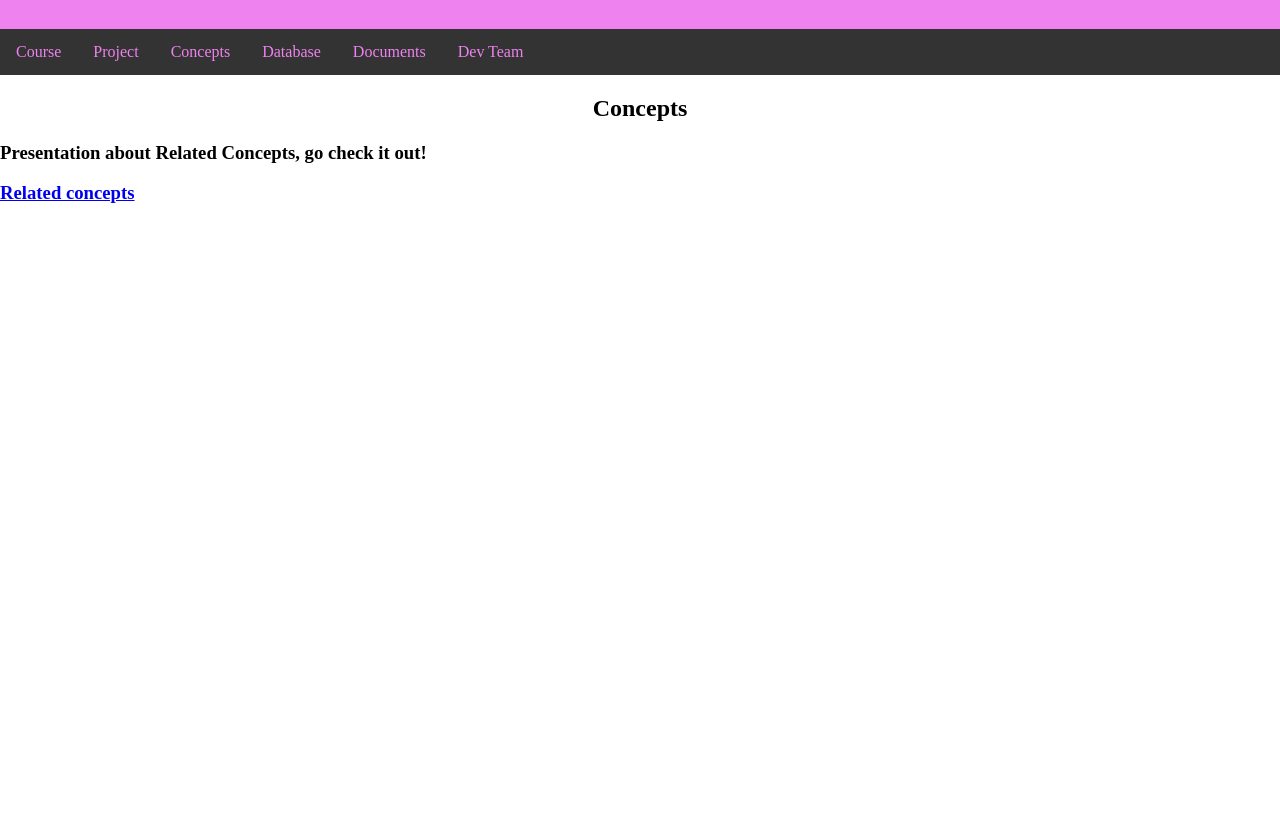
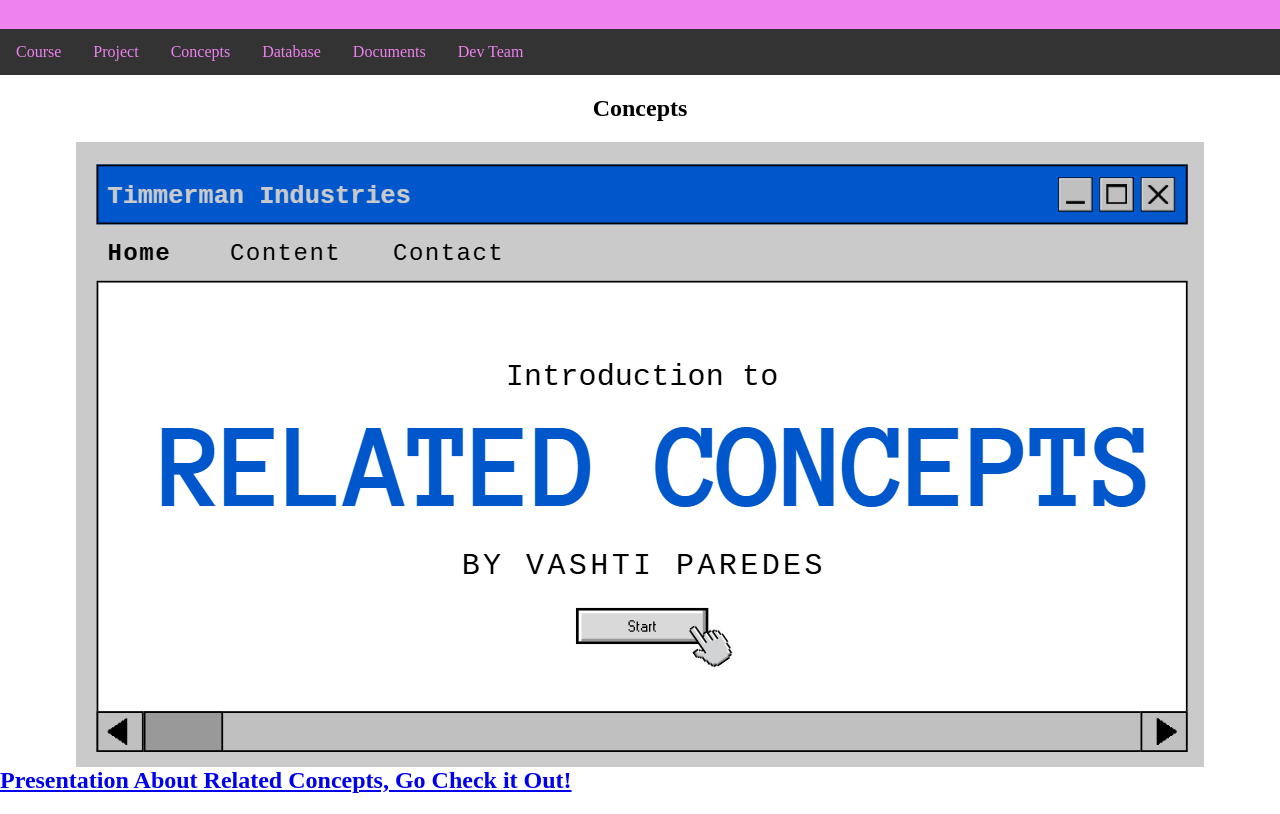
Before and after one commit to paredes1616/My-Website, a plain HTML site: page Concepts.html in a window 1280 px wide. Shown: the part 71-885 px from the top of the page. Before the commit the page ends 800 px from the top, so only its background shows below. Drawn offline with Linux system fonts and the light colour scheme.

Commit message:
Update Concepts.html

```diff
--- a/Concepts.html
+++ b/Concepts.html
@@ -67,7 +67,7 @@ ul.topnav li a:hover {
 
 <div class = "main">
 <h2 style= text-align:center;> Concepts<h2>
- <h3> Presentation about Related Concepts, go check it out! <h3>
- <a href="https://www.canva.com/design/DAG2mw99L3I/TshjdAUFM79TM_0pqYd_1g/edit?utm_content=DAG2mw99L3I&utm_campaign=designshare&utm_medium=link2&utm_source=sharebutton">Related concepts</a>
+ <img src = "related.jpg.png" alt = "" style = "width:35;">
+<a href="https://www.canva.com/design/DAG2mw99L3I/TshjdAUFM79TM_0pqYd_1g/edit?utm_content=DAG2mw99L3I&utm_campaign=designshare&utm_medium=link2&utm_source=sharebutton">Presentation About Related Concepts, Go Check it Out!</a>
 </body>
 </html>
```
